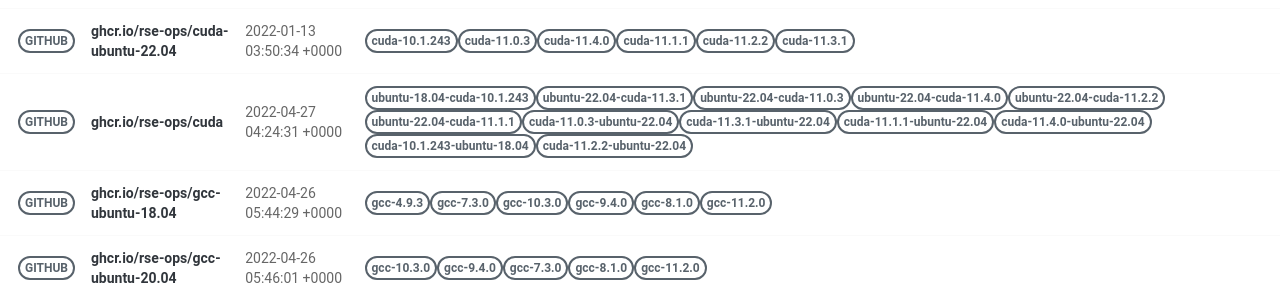
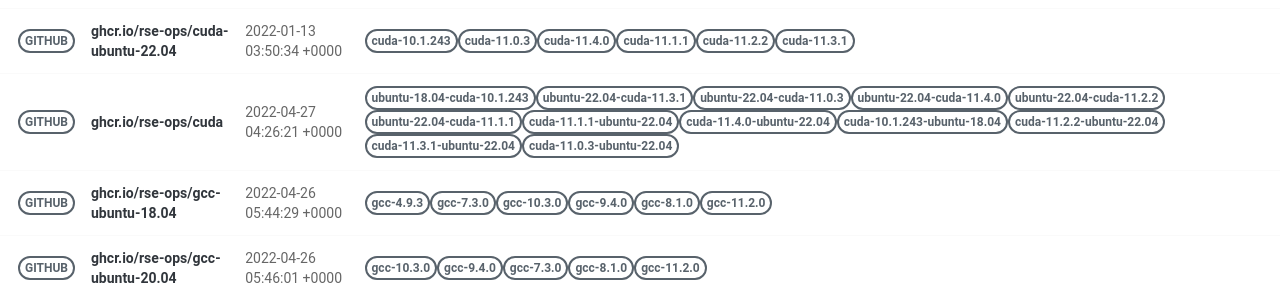
Before and after one commit to rse-ops/docker-images, a Jekyll site: the page built from pages/index.md, in a window 1280 px wide. Shown: the part 421-721 px from the top of the page. Built offline with Jekyll 4.4.1, drawn with Linux system fonts in a browser that asks for light colours; nearby versions of some CDN libraries.

Commit message:
Automated push to update library 2022-04-27

```diff
--- a/_library/ghcr.io-rse-ops-cuda.md
+++ b/_library/ghcr.io-rse-ops-cuda.md
@@ -1,7 +1,7 @@
 ---
 layout: container
 name: ghcr.io/rse-ops/cuda
-updated_at: 2022-04-27 04:24:31.855001
+updated_at: 2022-04-27 04:26:21.000107
 
 
 container_url: https://github.com/orgs/rse-ops/packages/container/package/cuda
```
Also changed, not shown: other parts of _library/ghcr.io-rse-ops-cuda.md (+6 -6 lines).
